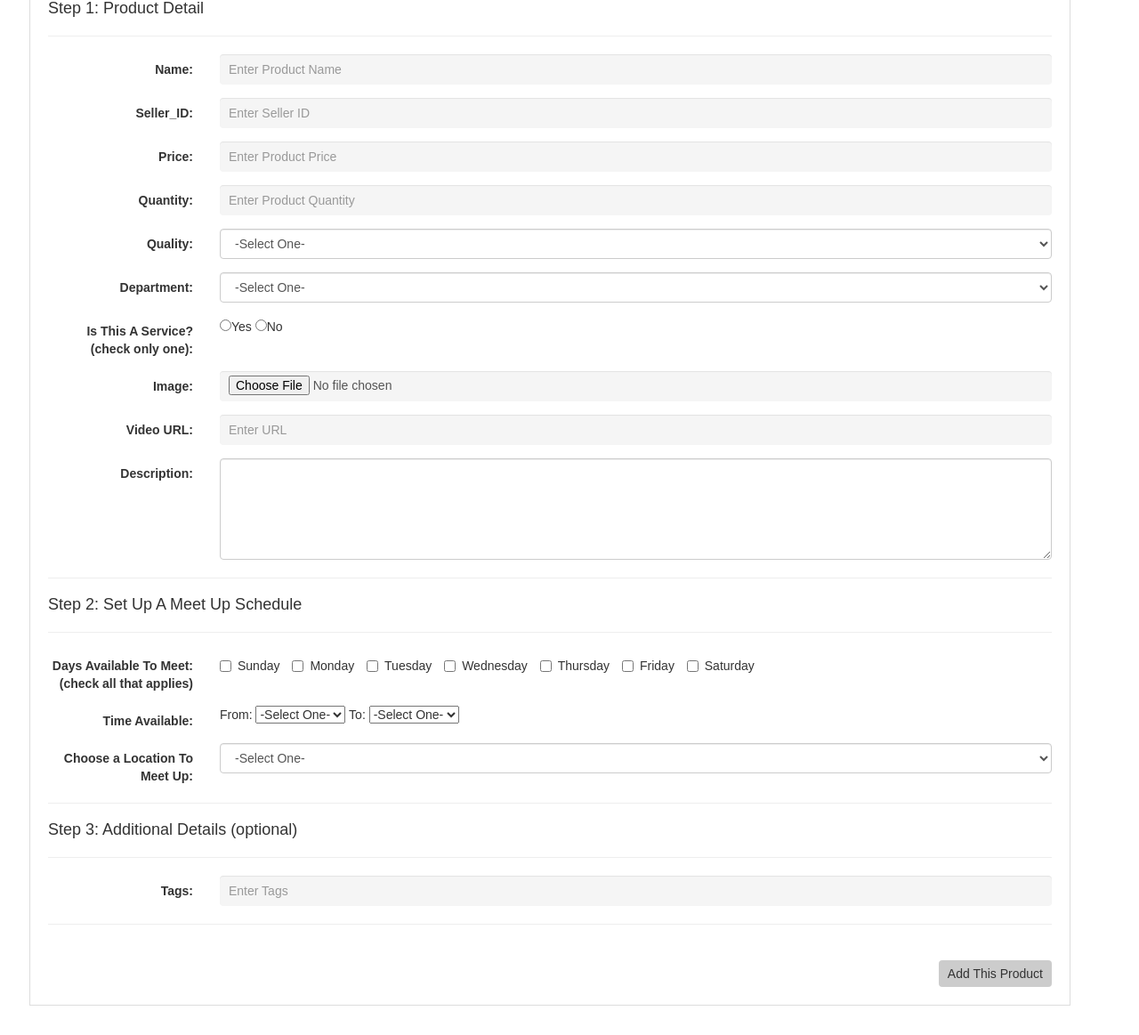
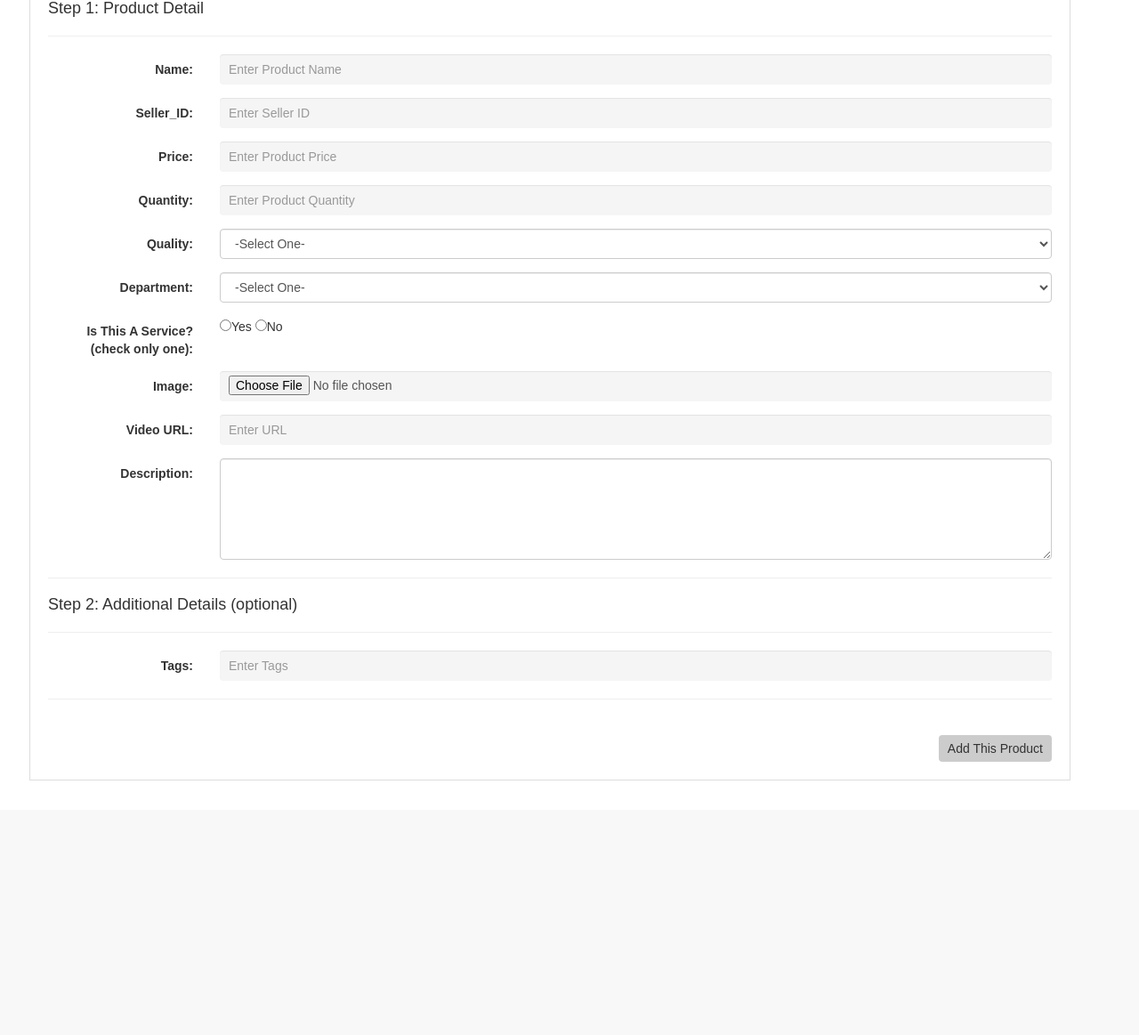
Before and after one commit to GilBu/SfsuBazaar, a PHP site: template application/view/product/newProduct.php in a window 1280 px wide. Shown: the part 351-1514 px from the top of the page at 89% size. After the commit the page ends 1228 px from the top, so only its background shows below. Run offline with PHP 8.4, Linux system fonts and the light colour scheme; the template is opened without the code that fills it, so the values that code supplies are empty; some libraries are stand-ins or nearby versions.

Commit message:
removed scheduling

```diff
--- a/application/view/product/newProduct.php
+++ b/application/view/product/newProduct.php
@@ -106,96 +106,7 @@
 			</div>
 
 			<hr>
-			<h4>Step 2: Set Up A Meet Up Schedule</h3>
-			<hr>
-
-			<!-- Days -->
-			<div class="form-group">
-				<label class="control-label col-sm-2" for="name">Days Available To Meet: (check all that applies)</label>
-				<div class="col-sm-10">
-					<label class="checkbox-inline">
-						<input type="checkbox" name="days" value="">Sunday
-					</label>
-					<label class="checkbox-inline">
-						<input type="checkbox" name="days" value="">Monday
-					</label>
-					<label class="checkbox-inline">
-						<input type="checkbox" name="days" value="">Tuesday
-					</label>
-					<label class="checkbox-inline">
-						<input type="checkbox" name="days" value="">Wednesday
-					</label>
-					<label class="checkbox-inline">
-						<input type="checkbox" name="days" value="">Thursday
-					</label>
-					<label class="checkbox-inline">
-						<input type="checkbox" name="days" value="">Friday
-					</label>
-					<label class="checkbox-inline">
-						<input type="checkbox" name="days" value="">Saturday
-					</label>
-				</div>
-			</div>
-
-			<!-- Time Dropdown -->
-			<div class="form-group">
-				<label class="control-label col-sm-2" for="name">Time Available:</label>
-				<div class="col-sm-10">
-					<span>From: </span>
-					<select id="startTime" name="startTime" class="product-type">
-						<option value="0">-Select One-</option>
-						<option value="1">7:00 am</option>
-						<option value="2">8:00 am</option>
-						<option value="3">9:00 am</option>
-						<option value="4">10:00 am</option>
-						<option value="5">11:00 am</option>
-						<option value="6">12:00 pm</option>
-						<option value="7">1:00 pm</option>
-						<option value="8">2:00 pm</option>
-						<option value="9">3:00 pm</option>
-						<option value="10">4:00 pm</option>
-						<option value="11">5:00 pm</option>
-						<option value="12">6:00 pm</option>
-						<option value="13">7:00 pm</option>
-						<option value="14">8:00 pm</option>
-						<option value="15">9:00 pm</option>
-					</select>
-					<span>To: </span>
-					<select id="endTime" name="endTime" class="product-type">
-						<option value="0">-Select One-</option>
-						<option value="1">7:00 am</option>
-						<option value="2">8:00 am</option>
-						<option value="3">9:00 am</option>
-						<option value="4">10:00 am</option>
-						<option value="5">11:00 am</option>
-						<option value="6">12:00 pm</option>
-						<option value="7">1:00 pm</option>
-						<option value="8">2:00 pm</option>
-						<option value="9">3:00 pm</option>
-						<option value="10">4:00 pm</option>
-						<option value="11">5:00 pm</option>
-						<option value="12">6:00 pm</option>
-						<option value="13">7:00 pm</option>
-						<option value="14">8:00 pm</option>
-						<option value="15">9:00 pm</option>
-					</select>
-				</div>
-			</div>
-
-			<!-- Location Dropdown -->
-			<div class="form-group">
-				<label class="control-label col-sm-2" for="name">Choose a Location To Meet Up:</label>
-				<div class="col-sm-10">
-					<select id="locaiton" name="location" class="form-control product-type">
-						<option value="0">-Select One-</option>
-						<option value="1">Library Entrance</option>
-						<option value="2">Bookstore Entrance</option>
-					</select>
-				</div>
-			</div>
-
-			<hr>
-			<h4>Step 3: Additional Details (optional)</h3>
+			<h4>Step 2: Additional Details (optional)</h3>
 			<hr>
 
 			<!-- Tags -->
```
